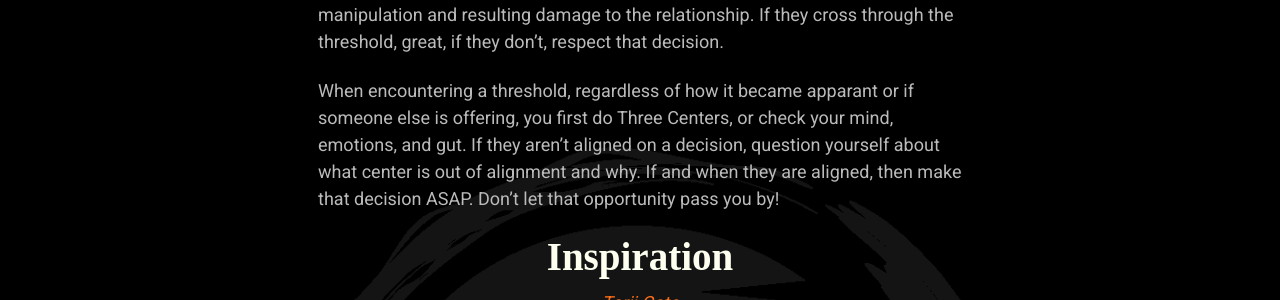
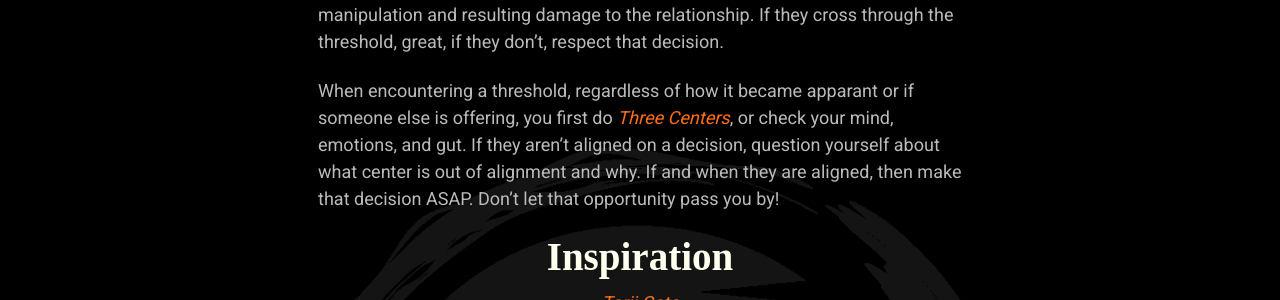
Before and after one commit to mindset-dojo/mindset-dojo.github.io, a Jekyll site: the page built from _forms/threshold.md, in a window 1280 px wide and 900 px high, scrolled down 636 px. Shown: the part 180-480 px from the top of the window. Built offline with Jekyll 4.4.1, drawn with Linux system fonts in a browser that asks for light colours; some web fonts are replaced; some of the changed lines change nothing that is shown.

Commit message:
fix(threshold): add link.

```diff
--- a/_forms/threshold.md
+++ b/_forms/threshold.md
@@ -22,7 +22,7 @@ You may feel tension as you get close to the threshold. However, to refuse to cr
 
 When offering a threshold, remember that by doing so, you yourself are crossing through that threshold and are part of that relationship. As such, you bear responsibility for the impact that may have. Make sure that you give as close to the full context as possible when offering a threshold to avoid potential manipulation and resulting damage to the relationship. If they cross through the threshold, great, if they don't, respect that decision.
 
-When encountering a threshold, regardless of how it became apparant or if someone else is offering, you first do Three Centers, or check your mind, emotions, and gut. If they aren't aligned on a decision, question yourself about what center is out of alignment and why. If and when they are aligned, then make that decision ASAP. Don't let that opportunity pass you by!
+When encountering a threshold, regardless of how it became apparant or if someone else is offering, you first do [Three Centers](https://www.youtube.com/watch?v=OuK3HOIfUiw), or check your mind, emotions, and gut. If they aren't aligned on a decision, question yourself about what center is out of alignment and why. If and when they are aligned, then make that decision ASAP. Don't let that opportunity pass you by!
 
 ## Inspiration
 
```
